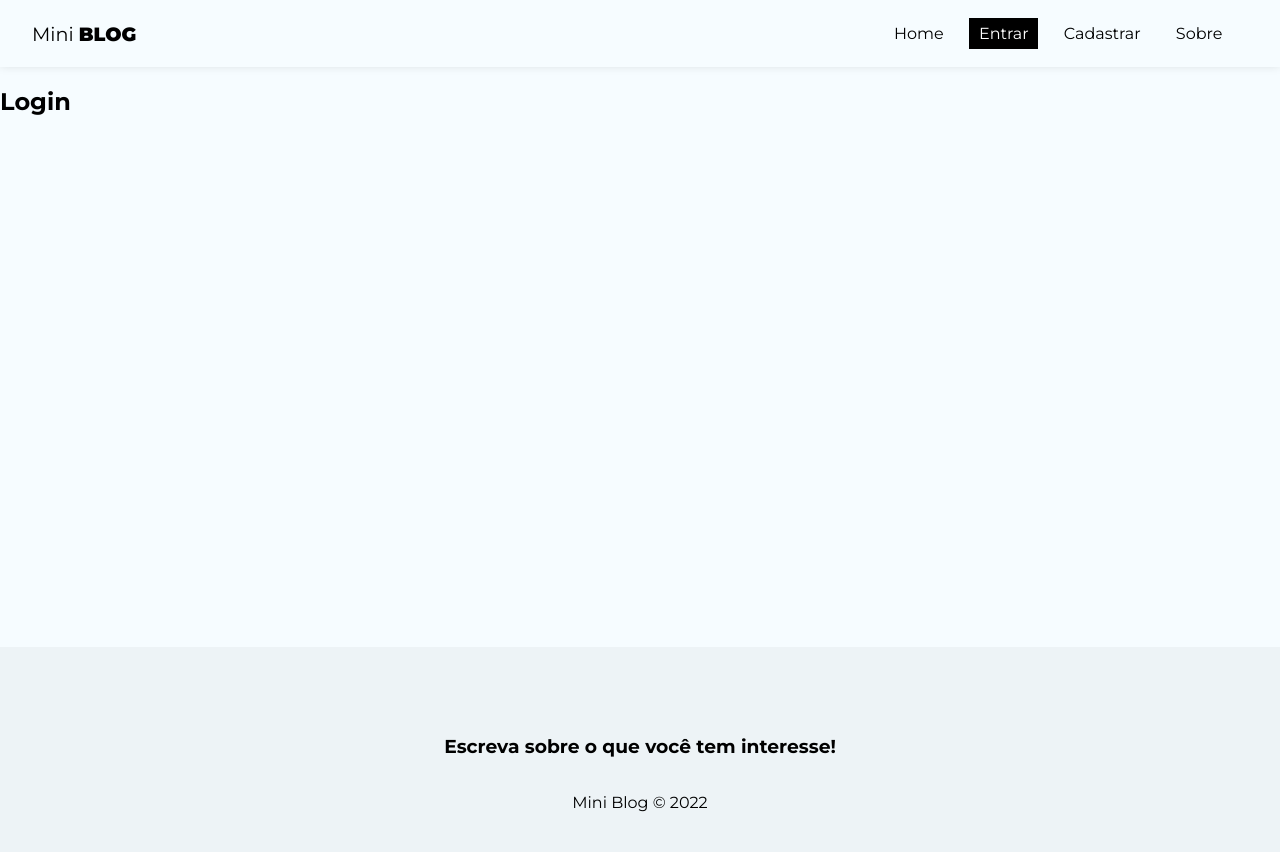
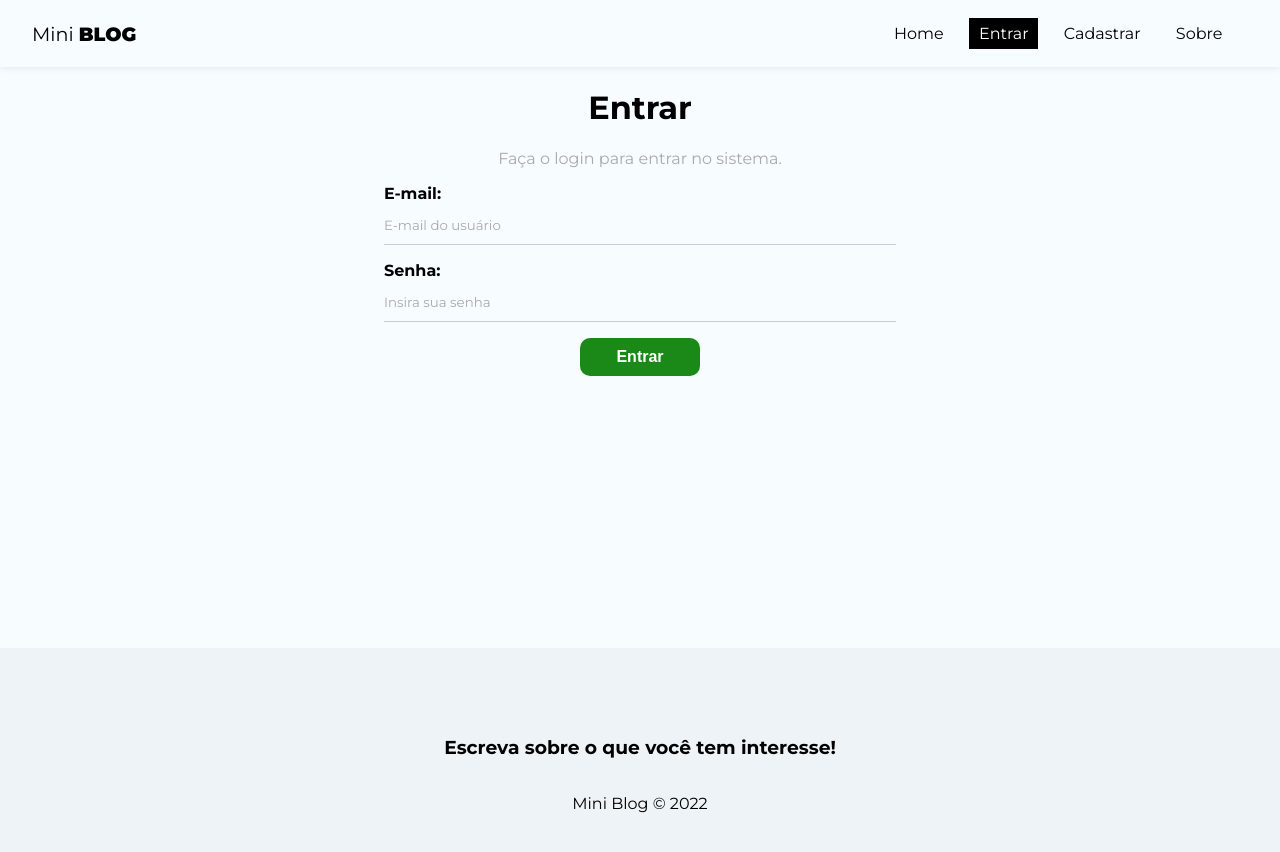
Before and after one commit to crisholiveira/react-miniblog, a React (Create React App) app: page /login in a window 1280 px wide. Shown: the top 852 px of the page. Built offline with nearby package versions, Linux system fonts and the light colour scheme; no server answers.

Commit message:
estruturando pagina de login

```diff
--- a/src/pages/Login/Login.js
+++ b/src/pages/Login/Login.js
@@ -1,9 +1,51 @@
+import { useState, useEffect } from 'react';
+import { useAuthentication } from '../../hooks/useAuthentication';
 import styles from './Login.module.css'
 
 const Login = () => {
+
+    const [email, setEmail] = useState("")
+    const [password, setPassword] = useState("")
+    const [error, setError] = useState("")
+    const { createUser, error: authError, loading } = useAuthentication();
+    const handleSubmit = async (e) => {
+        e.preventDefault();
+
+        setError("")
+
+        const user = {
+            email,
+            password,
+        }
+
+
+        const res = await createUser(user)
+
+        console.log(res)
+    };
+
+    useEffect(() => {
+        if (authError) {
+            setError(authError)
+        }
+    }, [authError])
     return (
-        <div>
-            <h2>Login</h2>
+        <div className={styles.login}>
+            <h1>Entrar</h1>
+            <p>Faça o login para entrar no sistema.</p>
+            <form onSubmit={handleSubmit}>
+                <label>
+                    <span>E-mail:</span>
+                    <input type="email" name='email' required placeholder='E-mail do usuário' value={email} onChange={(e) => setEmail(e.target.value)} />
+                </label>
+                <label>
+                    <span>Senha:</span>
+                    <input type="password" name='confirmPassword' required placeholder='Insira sua senha' value={password} onChange={(e) => setPassword(e.target.value)} />
+                </label>
+                {!loading && <button className='btn'>Entrar</button>}
+                {loading && <button className='btn' disabled>Aguarde ...</button>}
+                {error && <p className='error'>{error}</p>}
+            </form>
         </div>
     )
 }
--- a/src/pages/Login/Login.module.css
+++ b/src/pages/Login/Login.module.css
@@ -0,0 +1,8 @@
+.login {
+    text-align: center;
+
+}
+
+.login p {
+    color: #aaa;
+}
```
